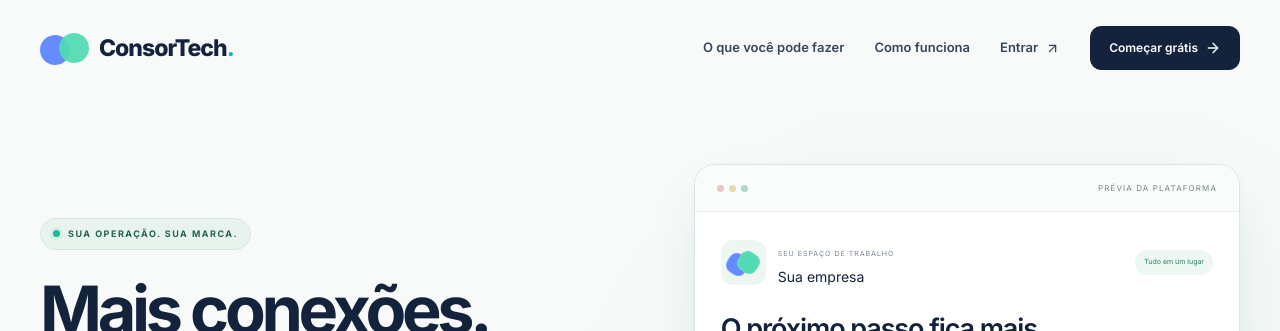
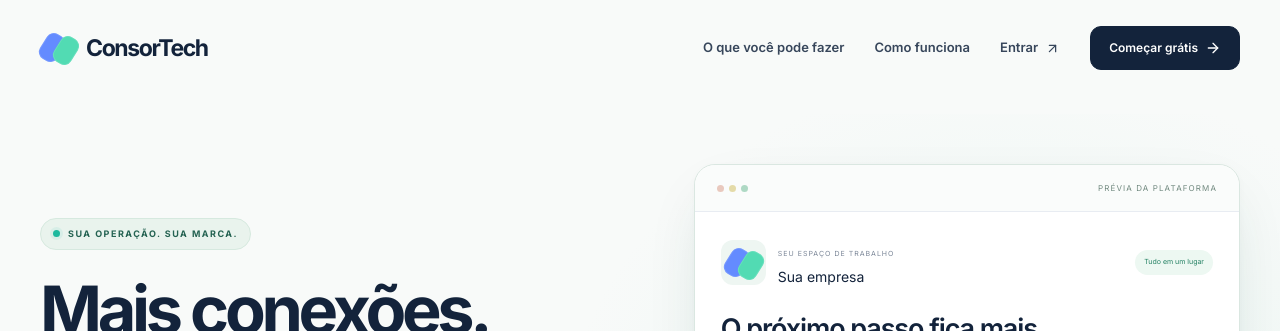
Before and after one commit to SystemX-PI/Front-End, a React (Vite) app: page / in a window 1280 px wide. Shown: the top 331 px of the page. Built offline with nearby package versions, Linux system fonts and the light colour scheme.

Commit message:
fix: padroniza marca do login na pagina inicial e area interna

```diff
--- a/src/pages/Landing.tsx
+++ b/src/pages/Landing.tsx
@@ -7,7 +7,7 @@ import "../platform.css";
 export default function Landing() {
  const [menu,setMenu]=useState(false);
  return <div className="marketing"><a className="skip-link" href="#inicio">Pular para o conteúdo</a>
-  <header className="marketing-nav"><Link to="/" className="product-logo marketing-brand" aria-label="ConsorTech — início"><BrandLogo compact/><strong>ConsorTech<span className="logo-dot">.</span></strong></Link>
+  <header className="marketing-nav"><Link to="/" className="product-logo marketing-brand" aria-label="ConsorTech — início"><BrandLogo compact/><strong>ConsorTech</strong></Link>
    <button className="marketing-menu" aria-expanded={menu} aria-controls="marketing-navigation" aria-label={menu?"Fechar menu":"Abrir menu"} onClick={()=>setMenu(!menu)}>{menu?<X/>:<Menu/>}</button>
    <nav id="marketing-navigation" className={menu?"is-open":""} aria-label="Navegação do produto"><a href="#recursos" onClick={()=>setMenu(false)}>O que você pode fazer</a><a href="#como-funciona" onClick={()=>setMenu(false)}>Como funciona</a><Link to={isAuthenticated()?"/app":"/login"}>Entrar <ArrowUpRight size={15}/></Link><Link className="saas-button dark" to="/register">Começar grátis <ArrowRight size={16}/></Link></nav>
   </header>
@@ -32,6 +32,6 @@ export default function Landing() {
     </div>
     <aside className="cta-trial" aria-labelledby="trial-title"><span className="cta-trial-label"><Sparkles size={16} aria-hidden="true"/> CONHEÇA NA PRÁTICA</span><h3 id="trial-title">3 dias para experimentar<br/>uma rotina mais simples.</h3><p>Crie sua conta e explore a plataforma no ritmo da sua empresa.</p><ul><li><Check size={16} aria-hidden="true"/>1 conexão WhatsApp</li><li><Check size={16} aria-hidden="true"/>1 remetente Gmail</li><li><Check size={16} aria-hidden="true"/>Personalização da sua marca</li><li><Check size={16} aria-hidden="true"/>Cadastro sem cartão de crédito</li></ul><Link className="saas-button lime large" to="/register">Quero meus 3 dias grátis <ArrowUpRight size={20} aria-hidden="true"/></Link><p className="cta-trial-note">Após os 3 dias gratuitos, escolha uma assinatura para continuar usando a plataforma.</p></aside>
    </section>
-  </main><footer className="marketing-footer"><Link className="product-logo marketing-brand" to="/" aria-label="ConsorTech — início"><BrandLogo compact/><strong>ConsorTech<span className="logo-dot">.</span></strong></Link><p>Conexões organizadas. Uma experiência com a sua marca.</p><span>© {new Date().getFullYear()} ConsorTech</span></footer>
+  </main><footer className="marketing-footer"><Link className="product-logo marketing-brand" to="/" aria-label="ConsorTech — início"><BrandLogo compact/><strong>ConsorTech</strong></Link><p>Conexões organizadas. Uma experiência com a sua marca.</p><span>© {new Date().getFullYear()} ConsorTech</span></footer>
  </div>;
 }
--- a/src/platform.css
+++ b/src/platform.css
@@ -453,12 +453,7 @@
 /* ConsorTech identity and focused landing hero. */
 .marketing{background:#f8faf9}
 .marketing-brand{gap:10px;letter-spacing:-1px;flex-shrink:0}
-.marketing-brand strong{font-size:23px;font-weight:800;line-height:1;white-space:nowrap}
-.marketing-brand .logo-dot{margin-left:0;color:#1bb99e}
-.marketing-brand .brand-logo.compact .brand-mark-group{width:49px;height:32px;flex:0 0 49px}
-.marketing-brand .brand-logo.compact .brand-pill{width:30px;height:30px;border-radius:50%;box-shadow:none}
-.marketing-brand .brand-logo.compact .brand-pill-blue{left:0}
-.marketing-brand .brand-logo.compact .brand-pill-green{right:0;opacity:.94}
+.marketing-brand strong{font-size:23px;font-weight:700;letter-spacing:-.06em;line-height:1;white-space:nowrap}
 .marketing-nav{padding-top:26px;padding-bottom:26px}
 .marketing-nav nav>a:not(.saas-button):hover{color:#12694f}
 .marketing-hero{grid-template-columns:1.08fr 1fr;gap:64px;padding-top:68px;padding-bottom:112px;min-height:700px}
@@ -481,9 +476,6 @@
 .preview-browser>span:first-child{background:#e9c9be}.preview-browser>span:nth-child(2){background:#e4dba8}.preview-browser>span:nth-child(3){background:#aed9c4}
 .preview-content{padding:26px}
 .preview-monogram{background:#eef6f2;border-radius:12px;width:45px;height:45px;flex-shrink:0}
-.preview-monogram .brand-logo.compact .brand-mark-group{width:32px;height:23px;flex:0 0 32px}
-.preview-monogram .brand-logo.compact .brand-pill{width:21px;height:21px}
-.preview-monogram .brand-logo.compact .brand-pill-blue{left:0}.preview-monogram .brand-logo.compact .brand-pill-green{right:0}
 .preview-content>h2{font-size:27px;line-height:1.25;max-width:330px;font-weight:600;letter-spacing:-1.1px;margin:25px 0 22px}
 .preview-stats article{background:#f7faf8;border-color:#e0ebe5;gap:10px;padding:18px 15px}.preview-stats svg{color:#168e72}
 .preview-workflow{display:flex;align-items:center;gap:8px;background:#f5f8f6;border:1px solid #e5ece7;border-radius:9px;padding:12px;margin-top:5px;color:#668073;font-size:9px}
```
Also changed, not shown: src/pages/PlatformApp.tsx (+4 -3 lines).
